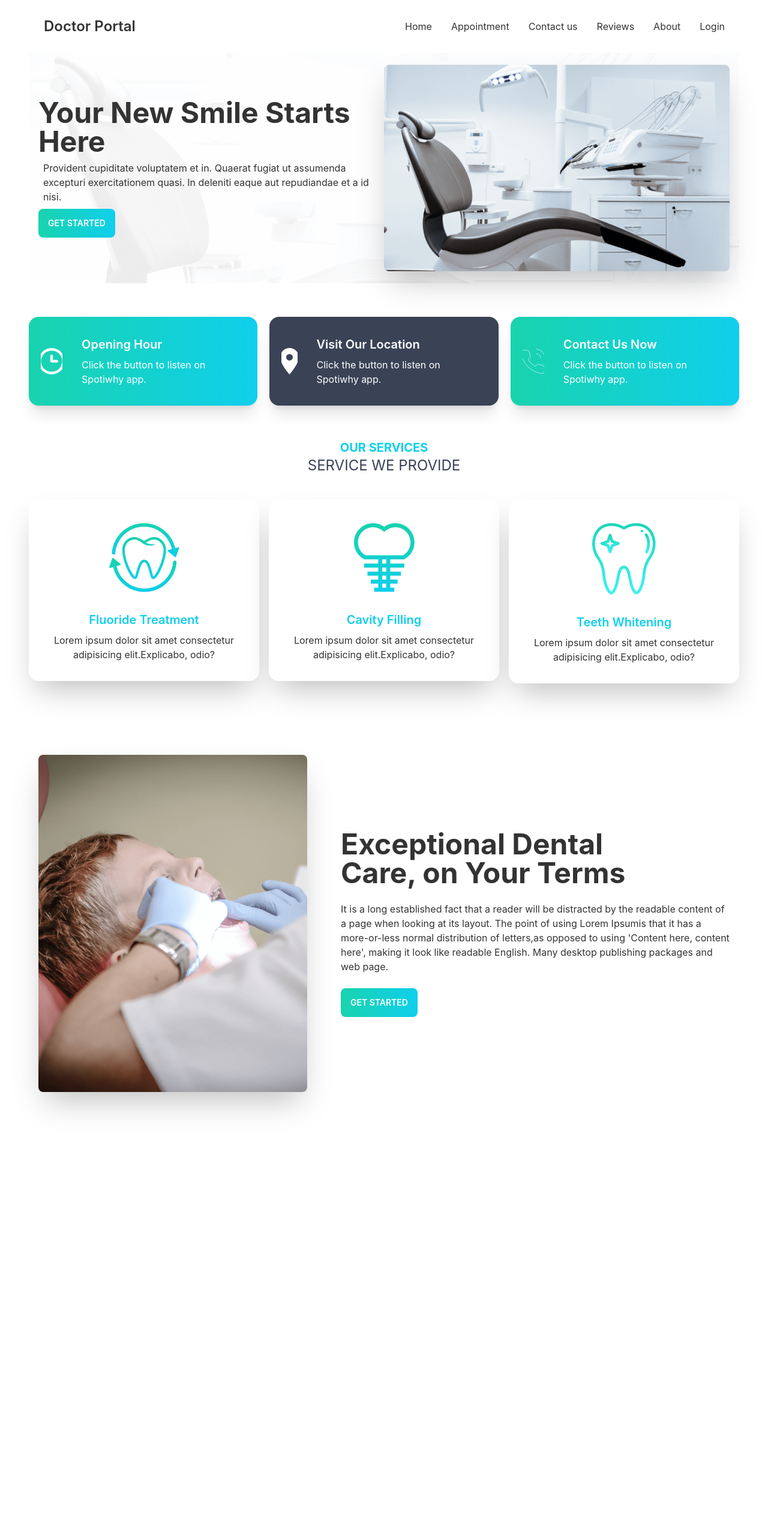
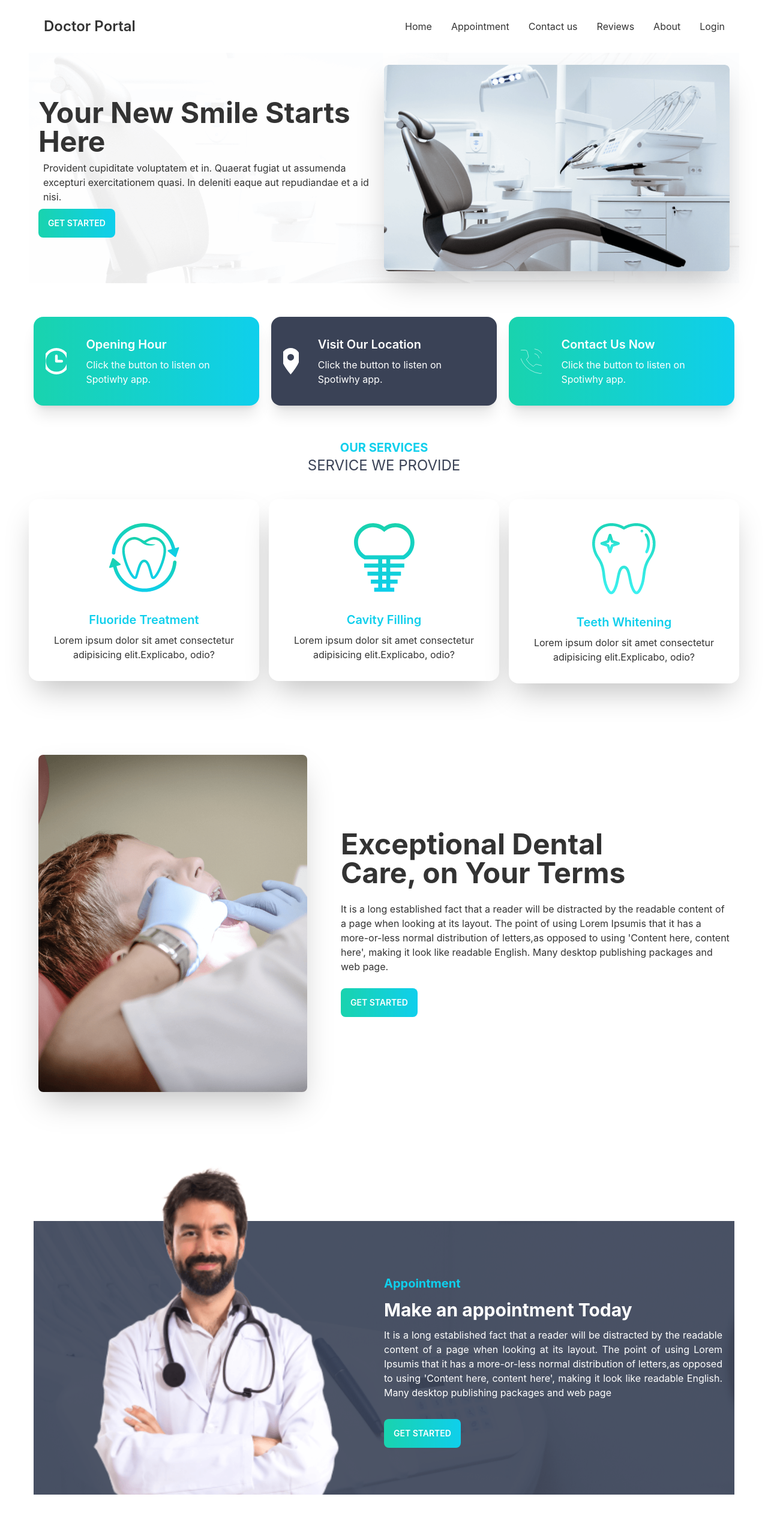
Before and after one commit to Nahid-khandakar/doctor-portal-client, a React (Create React App) app: page / in a window 1280 px wide. Shown: the whole page at 60% size. Before the commit the page ends 1995 px from the top, so only its background shows below. Built offline with nearby package versions, Linux system fonts and the light colour scheme.

Commit message:
home appointment ready

```diff
--- a/src/pages/Home/Home.js
+++ b/src/pages/Home/Home.js
@@ -1,6 +1,7 @@
 import React from 'react';
 import Banner from './Banner';
 import Info from './Info';
+import MakeAppointment from './MakeAppointment';
 import Service from './Service';
 
 const Home = () => {
@@ -9,6 +10,7 @@
             <Banner></Banner>
             <Info></Info>
             <Service></Service>
+            <MakeAppointment></MakeAppointment>
         </div>
     );
 };
--- a/src/pages/Home/Info.js
+++ b/src/pages/Home/Info.js
@@ -6,7 +6,7 @@
 
 const Info = () => {
     return (
-        <div className='grid xl:grid-cols-3 md:grid-cols-1 gap-5 px-12'>
+        <div className='grid xl:grid-cols-3 md:grid-cols-1 gap-5 px-14'>
             <InfoCard cardTitle="Opening Hour" bgClass="bg-gradient-to-r from-secondary to-primary" img={clock}></InfoCard>
             <InfoCard cardTitle="Visit Our Location" bgClass="bg-accent" img={marker}></InfoCard>
             <InfoCard cardTitle="Contact Us Now" bgClass="bg-gradient-to-r from-secondary to-primary" img={phone}></InfoCard>
--- /dev/null
+++ b/src/pages/Home/MakeAppointment.js
@@ -0,0 +1,30 @@
+import React from 'react';
+import doctorSmall from '../../assets/images/doctor-small.png'
+import appointment from '../../assets/images/appointment.png'
+
+const MakeAppointment = () => {
+    return (
+
+        <div className='px-14 py-10'>
+            <div className='flex justify-center items-center' style={{ backgroundImage: `url(${appointment})` }}>
+
+                <div className='flex-1 hidden xl:block '>
+                    <img src={doctorSmall} alt="" className='mt-[-100px] ' />
+                </div>
+
+                <div className='flex-1 p-10 xl:p-0'>
+                    <h1 className='text-primary font-bold text-xl py-3'>Appointment</h1>
+
+                    <h2 className='text-3xl font-bold text-white'>Make an appointment Today</h2>
+
+                    <p className='text-white py-3 pr-5 text-justify'>It is a long established fact that a reader will be distracted by the readable content of a page when looking at its layout. The point of using Lorem Ipsumis that it has a more-or-less normal distribution of letters,as opposed to using 'Content here, content here', making it look like readable English. Many desktop publishing packages and web page</p>
+
+                    <button className='btn  bg-gradient-to-r from-secondary to-primary uppercase text-white border-0 mt-5'>get started</button>
+                </div>
+            </div>
+        </div>
+
+    );
+};
+
+export default MakeAppointment;
```
